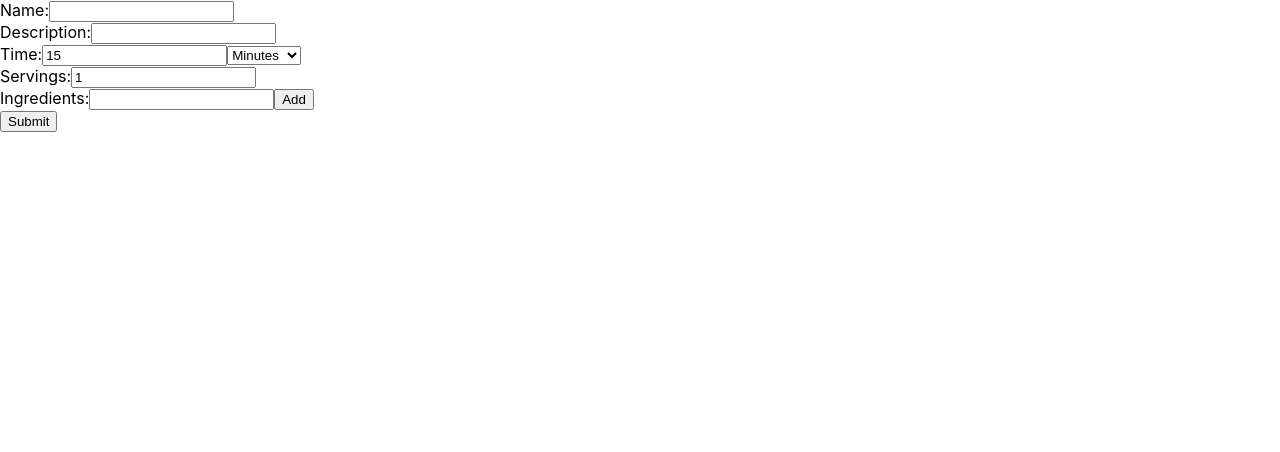
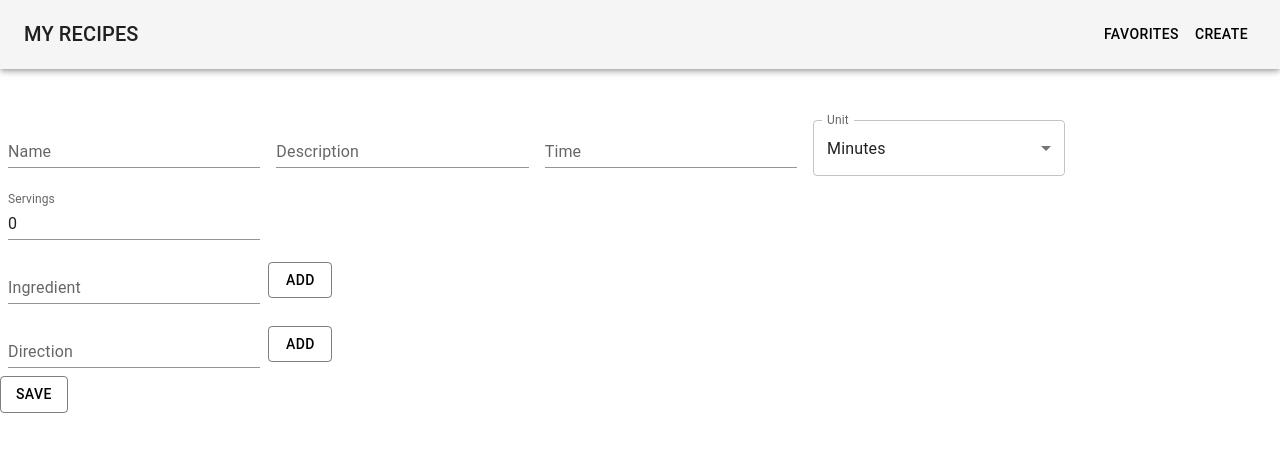
Before and after one commit to nzimmerman3/recipe-list, a React (Create React App) app: page /create in a window 1280 px wide. Shown: the top 452 px of the page. Built offline with nearby package versions, Linux system fonts and the light colour scheme.

Commit message:
Added material ui styling to form

```diff
--- a/src/App.css
+++ b/src/App.css
@@ -1,3 +1,7 @@
+.App {
+  min-height: 100vh;
+}
+
 .recipe-image {
   object-fit: cover;
   height: 80vh;
--- a/src/App.js
+++ b/src/App.js
@@ -12,6 +12,9 @@ function App() {
     palette: {
       primary: {
         main: "#f5f5f5",
+      },
+      form: {
+        main: "#000000",
       },
     },
     // components: {
--- a/src/components/FoodHeader.jsx
+++ b/src/components/FoodHeader.jsx
@@ -34,9 +34,6 @@ function FoodHeader(props) {
             </Typography>
           </Grid>
         </Grid>
-        <Typography variant="body2" color="text.secondary">
-          {props.recipe.desc}
-        </Typography>
       </CardContent>
     </CardActionArea>
   );
--- a/src/components/RecipeForm.jsx
+++ b/src/components/RecipeForm.jsx
@@ -1,15 +1,18 @@
 import React, { useState } from "react";
 import axios from "axios";
 import { useNavigate } from "react-router-dom";
+import Box from "@mui/material/Box";
+import TextField from "@mui/material/TextField";
+import { MenuItem, Button } from "@mui/material";
 
 const RecipeForm = () => {
   let navigate = useNavigate();
   const [recipeInfo, setRecipeInfo] = useState({
     name: "",
     desc: "",
-    time: 15,
+    time: 0,
     unit: "minutes",
-    servings: 1,
+    servings: 0,
     ingredients: [],
     image: "/images/Baked-Ziti.jpg",
     author: {
@@ -19,6 +22,7 @@ const RecipeForm = () => {
     directions: [],
   });
   const [currIngredient, setCurrIngredient] = useState("");
+  const [currDirection, setCurrDirection] = useState("");
 
   const handleNameChange = (event) => {
     event.persist();
@@ -45,7 +49,7 @@ const RecipeForm = () => {
   };
 
   const handleUnitChange = (event) => {
-    event.persist();
+    // event.persist();
     setRecipeInfo((recipeInfo) => ({
       ...recipeInfo,
       unit: event.target.value,
@@ -60,6 +64,22 @@ const RecipeForm = () => {
     }));
   };
 
+  const addIngredient = () => {
+    setRecipeInfo((recipeInfo) => ({
+      ...recipeInfo,
+      ingredients: [...recipeInfo.ingredients, currIngredient],
+    }));
+    setCurrIngredient("");
+  };
+
+  const addDirection = () => {
+    setRecipeInfo((recipeInfo) => ({
+      ...recipeInfo,
+      directions: [...recipeInfo.directions, currDirection],
+    }));
+    setCurrDirection("");
+  };
+
   const handleSubmit = async (e) => {
     e.preventDefault();
     try {
@@ -71,72 +91,85 @@ const RecipeForm = () => {
     }
   };
 
-  const addIngredient = () => {
-    setRecipeInfo((recipeInfo) => ({
-      ...recipeInfo,
-      ingredients: [...recipeInfo.ingredients, currIngredient],
-    }));
-    setCurrIngredient("");
-  };
   return (
-    <div className="recipe-form">
-      <form onSubmit={handleSubmit}>
-        <label for="name">Name:</label>
-        <input
-          type="text"
-          name="name"
+    <div className="recipe-form" style={{ marginTop: "14vh" }}>
+      <Box
+        component="form"
+        onSubmit={handleSubmit}
+        sx={{
+          "& .MuiTextField-root": { m: 1, width: "25ch" },
+        }}
+      >
+        <TextField
+          variant="standard"
           value={recipeInfo.name}
           onChange={handleNameChange}
+          label="Name"
         />
-        <br />
-        <label for="desc">Description:</label>
-        <input
-          type="text"
-          name="desc"
+        <TextField
+          variant="standard"
           value={recipeInfo.desc}
           onChange={handleDescChange}
+          label="Description"
         />
-        <br />
-        <label for="time">Time:</label>
-        <input
+        <TextField
+          variant="standard"
           type="number"
-          name="time"
-          value={recipeInfo.time}
+          value={recipeInfo.time === 0 ? "" : recipeInfo.time}
           onChange={handleTimeChange}
+          label="Time"
         />
-        <select value={recipeInfo.unit} onChange={handleUnitChange} name="unit">
-          <option>Minutes</option>
-          <option>Hours</option>
-          <option>Seconds</option>
-        </select>
-        <br />
-        <label for="servings">Servings:</label>
-        <input
+        <TextField
+          select
+          label="Unit"
+          value={recipeInfo.unit}
+          onChange={handleUnitChange}
+        >
+          <MenuItem value="minutes">Minutes</MenuItem>
+          <MenuItem value="hours">Hours</MenuItem>
+          <MenuItem value="seconds">Seconds</MenuItem>
+        </TextField>
+        <TextField
+          variant="standard"
           type="number"
-          name="servings"
           value={recipeInfo.servings}
           onChange={handleServingsChange}
+          label="Servings"
         />
-        <br />
 
         {recipeInfo.ingredients.map((ingredient) => (
-          <div>
-            {ingredient} <br />
-          </div>
+          <div>{ingredient}</div>
         ))}
-        <label for="ingredient">Ingredients:</label>
-        <input
-          type="text"
-          name="ingredient"
-          value={currIngredient}
-          onChange={(event) => setCurrIngredient(event.target.value)}
-        />
-        <button type="button" onClick={addIngredient}>
-          Add
-        </button>
-        <br />
-        <button type="submit">Submit</button>
-      </form>
+        <div style={{ display: "flex", alignItems: "center" }}>
+          <TextField
+            variant="standard"
+            value={currIngredient}
+            onChange={(event) => setCurrIngredient(event.target.value)}
+            label="Ingredient"
+          />
+          <Button variant="outlined" onClick={addIngredient} color="form">
+            Add
+          </Button>
+        </div>
+        {recipeInfo.directions.map((direction) => (
+          <div>{direction}</div>
+        ))}
+        <div style={{ display: "flex", alignItems: "center" }}>
+          <TextField
+            variant="standard"
+            value={currDirection}
+            onChange={(event) => setCurrDirection(event.target.value)}
+            label="Direction"
+          />
+          <Button variant="outlined" onClick={addDirection} color="form">
+            Add
+          </Button>
+        </div>
+
+        <Button variant="outlined" onClick={handleSubmit} color="form">
+          Save
+        </Button>
+      </Box>
     </div>
   );
 };
--- a/src/routes/Create.jsx
+++ b/src/routes/Create.jsx
@@ -5,7 +5,7 @@ import RecipeForm from "../components/RecipeForm";
 const Create = () => {
   return (
     <div>
-      {/* <Navbar /> */}
+      <Navbar />
       <RecipeForm />
     </div>
   );
```
Also changed, not shown: src/components/Recipe.jsx (+11 -11 lines).
